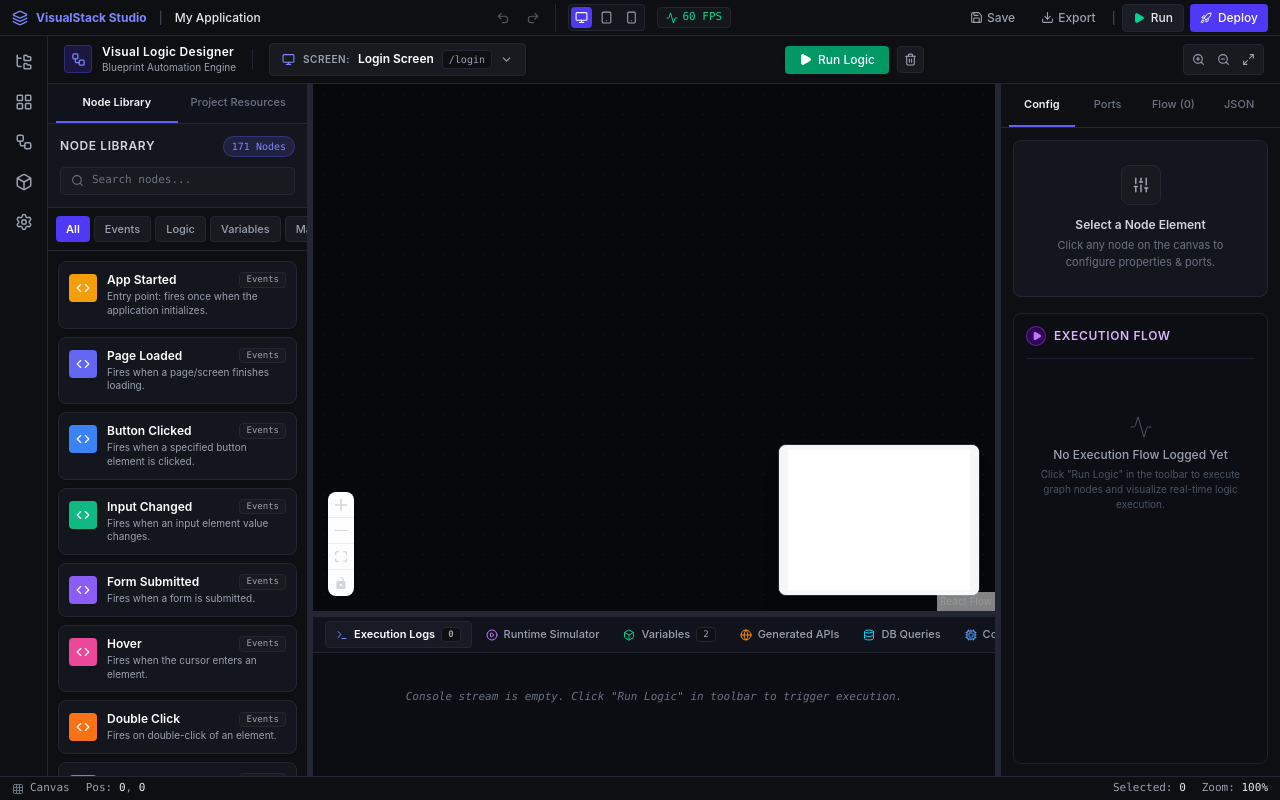
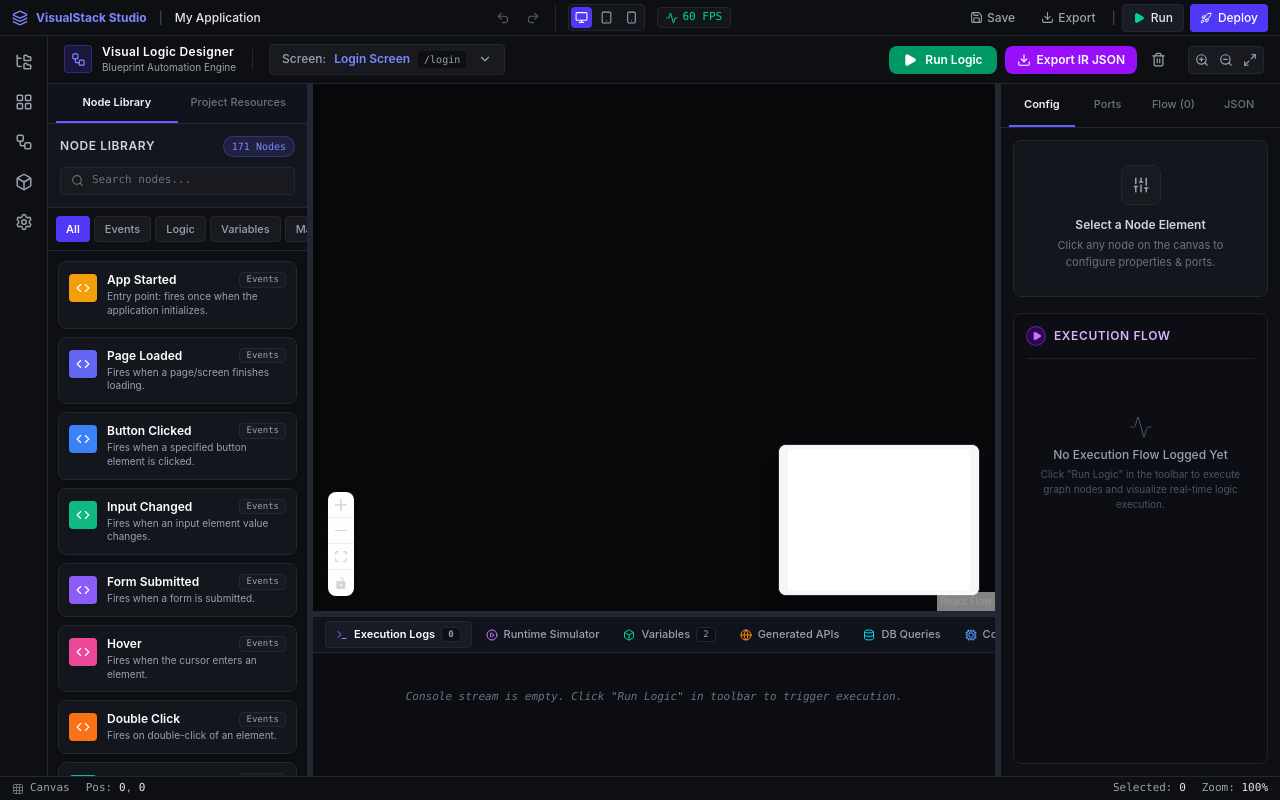
Before and after one commit to Abhi063-gif/VisualStack, a React (Vite) app: page /backend in a window 1280 px wide. Built offline with nearby package versions, Linux system fonts and the light colour scheme.

Commit message:
feat(module-05): Phase 6 - Runtime Simulator & Unified Project Model IR Exporter (Complete Module 05)

```diff
--- /dev/null
+++ b/src/application/ir/ProjectModelExporter.ts
@@ -0,0 +1,50 @@
+import { screenManager } from '../screens/ScreenManager';
+import { databaseManager } from '../resources/DatabaseManager';
+import { authManager } from '../resources/AuthManager';
+import { storageManager } from '../resources/StorageManager';
+import { apiManager } from '../resources/APIManager';
+import { environmentManager } from '../resources/EnvironmentManager';
+
+export interface UnifiedProjectIR {
+  metadata: {
+    projectId: string;
+    version: string;
+    exportTimestamp: string;
+    targetFramework: 'React + Node.js / Express + Vite';
+  };
+  screens: ReturnType<typeof screenManager.getAllScreens>;
+  resources: {
+    databases: ReturnType<typeof databaseManager.getAllConnections>;
+    auth: ReturnType<typeof authManager.getAll>;
+    storage: ReturnType<typeof storageManager.getAll>;
+    apis: ReturnType<typeof apiManager.getAll>;
+    environment: ReturnType<typeof environmentManager.getAll>;
+  };
+}
+
+export class ProjectModelExporter {
+  public exportUnifiedIR(): UnifiedProjectIR {
+    return {
+      metadata: {
+        projectId: 'project_visualstack_studio',
+        version: '1.0.0',
+        exportTimestamp: new Date().toISOString(),
+        targetFramework: 'React + Node.js / Express + Vite',
+      },
+      screens: screenManager.getAllScreens(),
+      resources: {
+        databases: databaseManager.getAllConnections(),
+        auth: authManager.getAll(),
+        storage: storageManager.getAll(),
+        apis: apiManager.getAll(),
+        environment: environmentManager.getAll(),
+      },
+    };
+  }
+
+  public exportJSONString(): string {
+    return JSON.stringify(this.exportUnifiedIR(), null, 2);
+  }
+}
+
+export const projectModelExporter = new ProjectModelExporter();
--- /dev/null
+++ b/src/application/simulator/RuntimeSimulatorEngine.ts
@@ -0,0 +1,65 @@
+import { screenManager } from '../screens/ScreenManager';
+import { useLogicStore } from '../../stores/LogicStore';
+import { databaseManager } from '../resources/DatabaseManager';
+
+export interface StepSimulationResult {
+  stepId: string;
+  nodeId: string;
+  nodeName: string;
+  category: string;
+  status: 'Success' | 'Failed';
+  logs: string[];
+}
+
+export class RuntimeSimulatorEngine {
+  public simulateComponentTrigger(componentId: string, eventType: string): StepSimulationResult[] {
+    const activeScreen = screenManager.getActiveScreen();
+    if (!activeScreen) return [];
+
+    const results: StepSimulationResult[] = [];
+    const store = useLogicStore.getState();
+
+    store.addExecutionLog(
+      'info',
+      `[Runtime Simulator] Triggered event "${eventType}" on component "${componentId}" in screen "${activeScreen.name}".`
+    );
+
+    // Simulate step execution across nodes
+    for (let i = 0; i < activeScreen.nodes.length; i++) {
+      const node = activeScreen.nodes[i];
+      const stepId = `sim_step_${Date.now()}_${i}`;
+      const nodeName = String(node.data?.label || node.type || `Node_${node.id}`);
+      const nodeType = String(node.type || 'logic');
+      const category = String(node.data?.category || 'Logic');
+
+      store.addExecutionStep({
+        nodeId: node.id,
+        nodeName,
+        nodeType,
+        category,
+        status: 'Success',
+      });
+
+      results.push({
+        stepId,
+        nodeId: node.id,
+        nodeName,
+        category,
+        status: 'Success',
+        logs: [`Executed node ${nodeName} successfully.`],
+      });
+    }
+
+    const dbs = databaseManager.getAllConnections();
+    if (dbs.length > 0) {
+      store.addExecutionLog(
+        'info',
+        `[Runtime Simulator] Connected to database "${dbs[0].name}" (${dbs[0].type}). Simulated query execution.`
+      );
+    }
+
+    return results;
+  }
+}
+
+export const runtimeSimulatorEngine = new RuntimeSimulatorEngine();
--- a/src/features/logic/ui/toolbar/LogicToolbar.tsx
+++ b/src/features/logic/ui/toolbar/LogicToolbar.tsx
@@ -5,6 +5,7 @@ import { logicService } from '../../services/LogicService';
 import { graphManager } from '../../graph/GraphManager';
 import { useLogicStore } from '../../../../stores/LogicStore';
 import { screenManager } from '../../../../application/screens/ScreenManager';
+import { projectModelExporter } from '../../../../application/ir/ProjectModelExporter';
 
 export const LogicToolbar: React.FC = () => {
   const { zoomIn, zoomOut, fitView } = useReactFlow();
@@ -25,6 +26,17 @@ export const LogicToolbar: React.FC = () => {
     } finally {
       setIsRunning(false);
     }
+  };
+
+  const handleExportIR = () => {
+    const irJson = projectModelExporter.exportJSONString();
+    const blob = new Blob([irJson], { type: 'application/json' });
+    const url = URL.createObjectURL(blob);
+    const a = document.createElement('a');
+    a.href = url;
+    a.download = `visualstack_project_ir_${Date.now()}.json`;
+    a.click();
+    URL.revokeObjectURL(url);
   };
 
   const handleClearCanvas = () => {
@@ -60,107 +72,100 @@ export const LogicToolbar: React.FC = () => {
         {/* Divider */}
         <div className="h-5 w-[1px] bg-[#232733]" />
 
-        {/* Current Screen Selector Dropdown */}
+        {/* Interactive Screen Selector */}
         <div className="relative">
           <button
             onClick={() => setIsDropdownOpen(!isDropdownOpen)}
-            className="flex items-center gap-2 px-3 py-1.5 rounded bg-[#181a20] hover:bg-[#232733] border border-[#232733] hover:border-indigo-500/50 text-white text-xs font-medium transition-all cursor-pointer shadow-sm"
+            className="px-3 py-1.5 rounded bg-[#181a20] hover:bg-[#232733] border border-[#232733] text-xs font-medium text-gray-200 flex items-center gap-2 transition-colors cursor-pointer"
           >
-            <Icons.Monitor size={13} className="text-indigo-400" />
-            <span className="text-gray-400 text-[10px] uppercase font-semibold tracking-wider">Screen:</span>
-            <span className="text-white font-semibold">{activeScreen ? activeScreen.name : 'Select Screen'}</span>
-            {activeScreen?.route && (
-              <span className="text-[10px] font-mono text-gray-400 bg-[#0e0f12] px-1.5 py-0.5 rounded border border-[#232733]">
-                {activeScreen.route.path}
+            <span className="text-gray-400">Screen:</span>
+            <span className="font-semibold text-indigo-400">{activeScreen?.name}</span>
+            <span className="text-[10px] font-mono text-gray-400 bg-[#0e0f12] px-1.5 py-0.5 rounded">
+              {activeScreen?.route.path}
             </span>
-            )}
-            <Icons.ChevronDown size={13} className={`text-gray-400 transition-transform ${isDropdownOpen ? 'rotate-180' : ''}`} />
+            <Icons.ChevronDown size={14} className="text-gray-400 ml-1" />
           </button>
 
-          {/* Screen Options Menu */}
           {isDropdownOpen && (
-            <div className="absolute left-0 mt-1.5 w-64 bg-[#14161d] border border-[#232733] rounded-lg shadow-xl py-1.5 z-50 animate-in fade-in slide-in-from-top-2 duration-150">
-              <div className="px-3 py-1 text-[10px] font-semibold text-gray-400 uppercase tracking-wider border-b border-[#232733] mb-1">
-                Designed Frontend Screens ({screens.length})
+            <div className="absolute top-full left-0 mt-1 w-64 bg-[#14161d] border border-[#232733] rounded-lg shadow-xl py-1 z-50 box-border">
+              <div className="px-3 py-1.5 text-[10px] font-semibold uppercase text-gray-400 border-b border-[#232733]">
+                Designed Screens ({screens.length})
               </div>
-
               <div className="max-h-60 overflow-y-auto custom-scrollbar">
-                {screens.map((scr) => {
-                  const isSelected = scr.id === activeScreenId;
-                  return (
+                {screens.map((scr) => (
                   <button
                     key={scr.id}
                     onClick={() => handleSelectScreen(scr.id)}
-                      className={`w-full px-3 py-2 text-left flex items-center justify-between text-xs transition-colors cursor-pointer ${
-                        isSelected ? 'bg-indigo-600/20 text-white font-semibold' : 'text-gray-300 hover:bg-[#181a20] hover:text-white'
+                    className={`w-full px-3 py-2 text-left text-xs flex items-center justify-between hover:bg-[#181a26] transition-colors cursor-pointer ${
+                      scr.id === activeScreenId ? 'text-indigo-400 font-semibold bg-[#181a26]' : 'text-gray-300'
                     }`}
                   >
-                      <div className="flex items-center gap-2 truncate pr-2">
-                        <Icons.Layout size={13} className={isSelected ? 'text-indigo-400' : 'text-gray-500'} />
-                        <span className="truncate">{scr.name}</span>
-                      </div>
-                      <span className="text-[10px] font-mono text-gray-500 shrink-0">{scr.route.path}</span>
+                    <span>{scr.name}</span>
+                    <span className="text-[10px] font-mono text-gray-400">{scr.route.path}</span>
                   </button>
-                  );
-                })}
+                ))}
               </div>
             </div>
           )}
         </div>
       </div>
 
-      {/* Execution Actions */}
+      {/* Primary Actions (Run Logic, Export IR, Canvas Controls) */}
       <div className="flex items-center gap-2">
         <button
           onClick={handleRunGraph}
           disabled={isRunning}
-          className="px-3.5 py-1.5 rounded bg-emerald-600 hover:bg-emerald-500 disabled:opacity-50 text-white text-xs font-medium flex items-center gap-1.5 shadow transition-all active:scale-95 cursor-pointer"
+          className="px-3.5 py-1.5 rounded-lg bg-emerald-600 hover:bg-emerald-500 text-white font-semibold text-xs flex items-center gap-2 shadow-sm transition-colors cursor-pointer disabled:opacity-50"
         >
           {isRunning ? (
-            <>
-              <Icons.Loader size={13} className="animate-spin" />
-              <span>Running...</span>
-            </>
+            <Icons.RefreshCw className="animate-spin" size={14} />
           ) : (
-            <>
-              <Icons.Play size={13} className="fill-current" />
-              <span>Run Logic</span>
-            </>
+            <Icons.Play size={14} className="fill-white" />
           )}
+          <span>{isRunning ? 'Executing...' : 'Run Logic'}</span>
+        </button>
+
+        <button
+          onClick={handleExportIR}
+          className="px-3 py-1.5 rounded-lg bg-purple-600 hover:bg-purple-500 text-white font-semibold text-xs flex items-center gap-1.5 shadow-sm transition-colors cursor-pointer"
+          title="Export Project IR JSON Model"
+        >
+          <Icons.Download size={14} />
+          <span>Export IR JSON</span>
         </button>
 
         <button
           onClick={handleClearCanvas}
-          className="p-1.5 rounded bg-[#181a20] hover:bg-[#232733] text-gray-400 hover:text-red-400 text-xs border border-[#232733] transition-colors cursor-pointer"
-          title="Clear Graph"
+          className="p-1.5 rounded hover:bg-[#181a20] text-gray-400 hover:text-white transition-colors cursor-pointer"
+          title="Clear Canvas"
         >
-          <Icons.Trash2 size={13} />
+          <Icons.Trash2 size={15} />
         </button>
-      </div>
 
         {/* Viewport Zoom Controls */}
-      <div className="flex items-center gap-1 bg-[#181a20] p-1 rounded border border-[#232733]">
+        <div className="flex items-center gap-0.5 bg-[#181a20] border border-[#232733] rounded p-0.5 ml-2">
           <button
             onClick={() => zoomIn()}
             className="p-1 text-gray-400 hover:text-white rounded hover:bg-[#232733] transition-colors cursor-pointer"
             title="Zoom In"
           >
-          <Icons.ZoomIn size={13} />
+            <Icons.ZoomIn size={14} />
           </button>
           <button
             onClick={() => zoomOut()}
             className="p-1 text-gray-400 hover:text-white rounded hover:bg-[#232733] transition-colors cursor-pointer"
             title="Zoom Out"
           >
-          <Icons.ZoomOut size={13} />
+            <Icons.ZoomOut size={14} />
           </button>
           <button
-          onClick={() => fitView({ padding: 0.2, duration: 400 })}
+            onClick={() => fitView()}
             className="p-1 text-gray-400 hover:text-white rounded hover:bg-[#232733] transition-colors cursor-pointer"
             title="Fit View"
           >
-          <Icons.Maximize2 size={13} />
+            <Icons.Maximize2 size={14} />
           </button>
+        </div>
       </div>
     </div>
   );
```
Lines whose indentation alone changed are shown as unchanged.
